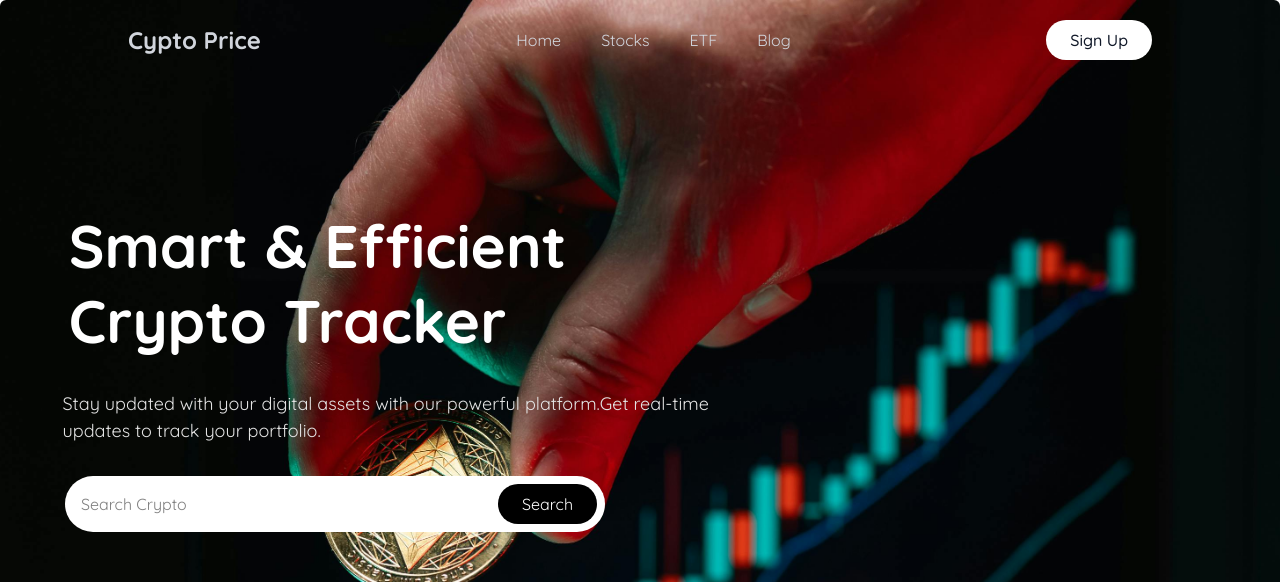
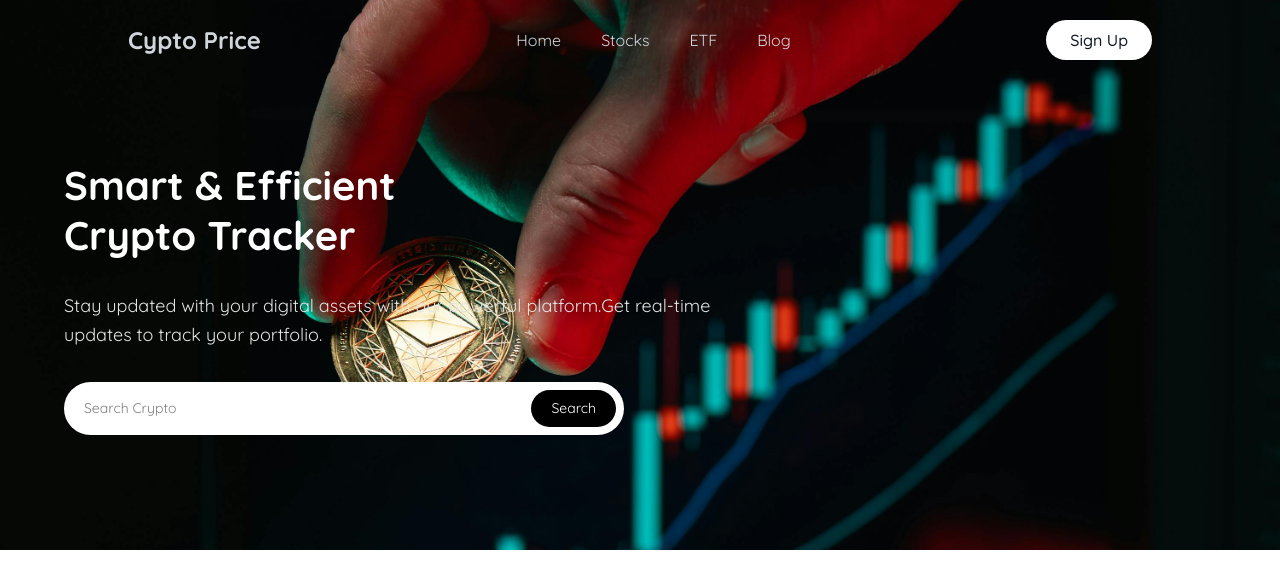
Before and after one commit to Atharva759/Crypto-Tracker, a React (Vite) app: page / in a window 1280 px wide. Shown: the top 582 px of the page. Built offline with nearby package versions, Linux system fonts and the light colour scheme; no server answers.

Commit message:
Layout Fixes

```diff
--- a/src/components/CoinTable.jsx
+++ b/src/components/CoinTable.jsx
@@ -47,44 +47,47 @@ const CoinTable = () => {
 
   return (
     <div>
-      <div className="pb-[3rem]">
+      <div className="pb-[3rem] ">
+        <div className="auto h-[550px]">
+
         <div
-          className="relative h-[110vh] w-full bg-cover bg-center bg-no-repeat rounded-md"
+          className="relative h-[550px] w-full bg-cover bg-center bg-no-repeat"
           style={{ backgroundImage: `url(${bg})` }}
-        >
+          >
           <Navbar />
-          <div className="max-w-[900px] ml-[-50px]  mt-[8rem] flex flex-col items-center text-left gap-8">
-            <h1 className="text-[60px] ml-[-85px] font-bold leading-tight relative left-[-40px] text-white">
+          <div className="max-w-[800px] ml-[4rem]  mt-[5rem] flex flex-col items-start text-left gap-8">
+            <h1 className="text-[40px] font-bold leading-tight text-white">
               Smart & Efficient <br /> Crypto Tracker
             </h1>
-            <p className="w-[75%] text-[#e3e3e3] text-[18px] leading-[1.5]">
+            <p className="w-[85%] text-[#e3e3e3] text-[18px] leading-[1.6]">
               Stay updated with your digital assets with our powerful
               platform.Get real-time updates to track your portfolio.
             </p>
             <form
               onSubmit={searchHandler}
-              className="relative z-10 flex items-center w-[60%] bg-white rounded-full p-2 text-[20px] gap-3 ml-[-130px]"
-            >
+              className="relative z-10 flex items-center w-[70%] bg-white rounded-full p-2 text-[18px] gap-2 "
+              >
               <input
                 value={input}
                 onChange={inputHandler}
                 type="text"
                 placeholder="Search Crypto"
-                className="flex-grow text-[16px] outline-none border-none pl-2 text-black "
-              />
+                className="flex-grow text-[14px] outline-none border-none pl-3 text-black "
+                />
               <button
                 type="submit"
-                className="bg-black text-white text-[16px] px-6 py-2 rounded-full cursor-pointer"
-              >
+                className="bg-black text-white text-[14px] px-5 py-2 rounded-full cursor-pointer"
+                >
                 Search
               </button>
             </form>
+          </div>
           </div>
         </div>
         <div className="max-w-[1000px] mx-auto relative mt-[3rem]">
           <h2 className="font-semibold text-2xl text-center flex justify-center items-center gap-2 ">Top Trending Crypto Currencies <FaArrowTrendUp className="text-green-600" /></h2>
           <div className="flex">
-          <button onClick={()=>topgain()} className="border m-3 p-2 rounded-full flex items-center cursor-pointer"><IoMdArrowDropupCircle className="text-green-500" size={25} />Top Gainers</button>
+          <button onClick={()=>topgain()} className="border m-3 p-2 rounded-full flex items-center cursor-pointer "><IoMdArrowDropupCircle className="text-green-500" size={25} />Top Gainers</button>
           <button onClick={()=>toplose()} className="border m-3 p-2 rounded-full flex items-center cursor-pointer"><IoMdArrowDropdownCircle className="text-red-500 " size={25}/> Top Losers</button>
           </div>
           <div className="grid grid-cols-[0.5fr_2fr_1fr_1fr_1fr_1.5fr] p-4 items-center border-b border-gray-700 font-semibold">
--- a/src/pages/Stock/Stock.jsx
+++ b/src/pages/Stock/Stock.jsx
@@ -1,20 +1,11 @@
 import React from 'react'
-import Sample from "../../assets/sample.png"
-import {Link} from 'react-router-dom'
+
 
 const Stock = () => {
+
   return (
-    <div className="flex justify-center items-center flex-col h-screen bg-gray-600">
-      <div className="text-center p-6 bg-white shadow-lg rounded-lg">
-        <h2 className="text-3xl font-bold text-gray-700">🚧 Under Development 🚧</h2>
-        <p className="mt-4 text-xl text-gray-600">
-          This feature is currently being worked on. Please check back later.
-        </p>
-        <div className="mt-6 flex justify-center items-center">
-          <img className='w-2xs' src={Sample}/>
-        </div>
-        <Link to="/" className='relative top-3 p-2 bg-gray-600 rounded-md text-white'>Back to HomePage</Link>
-      </div>
+    <div>
+
     </div>
   )
 }
```
